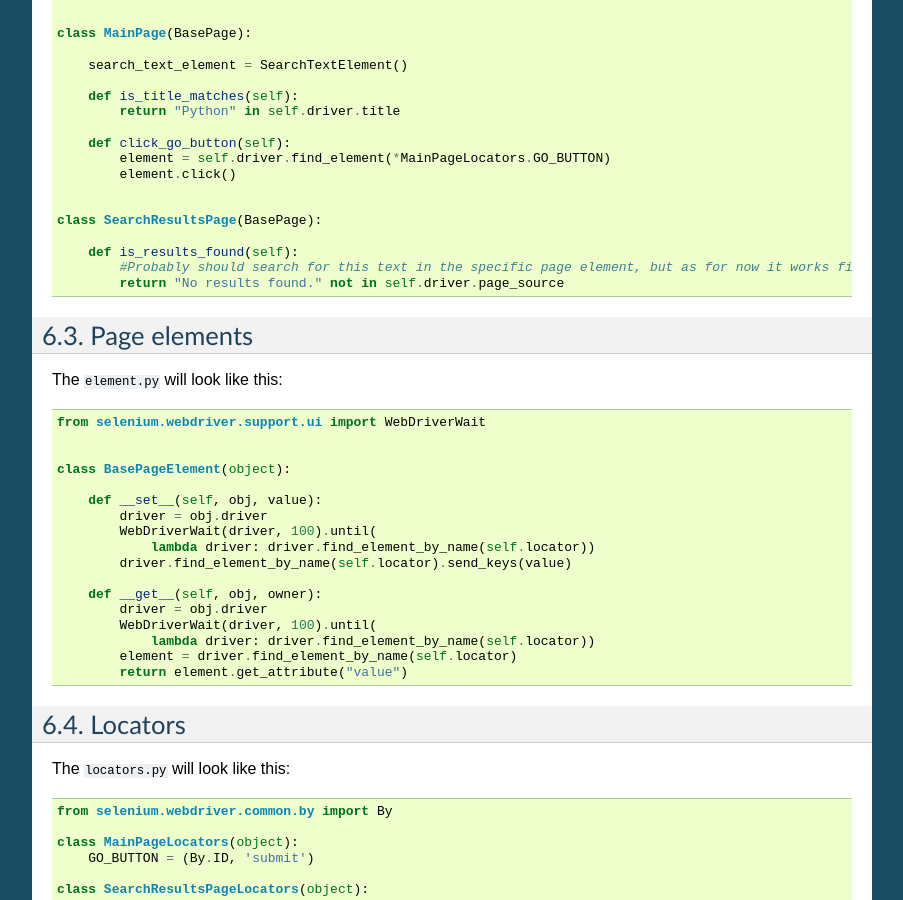
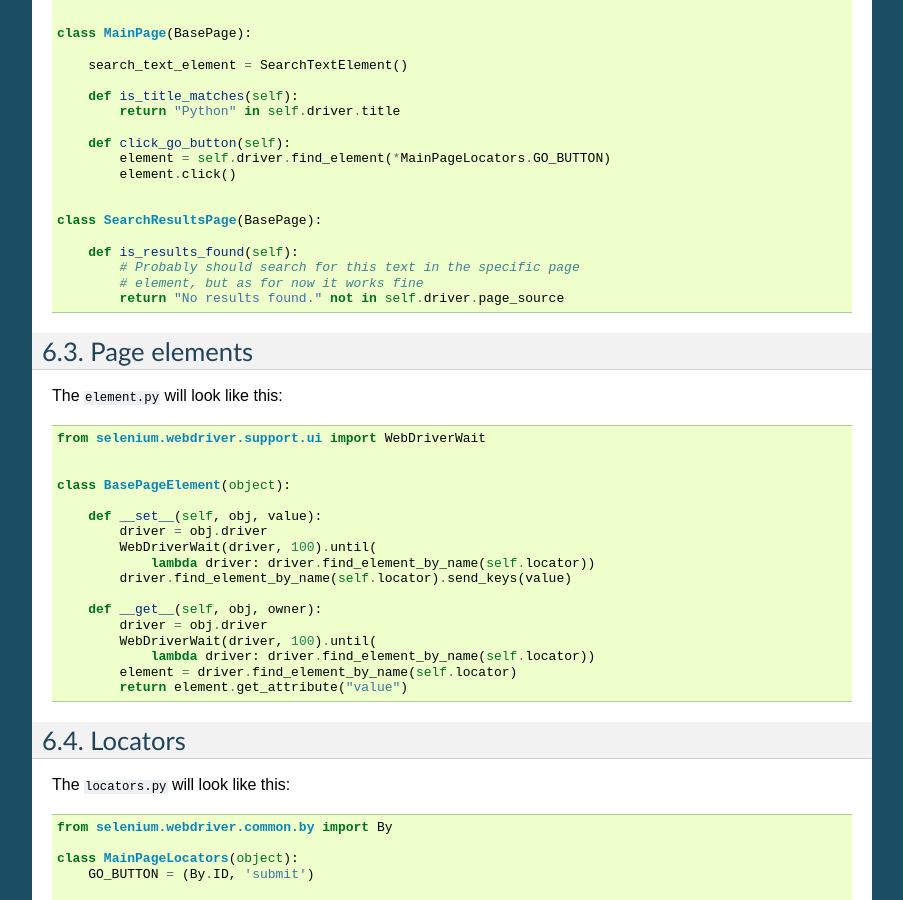
Before and after one commit to baijum/selenium-python, a Sphinx documentation site: the page built from source/page-objects.rst, in a window 1280 px wide and 900 px high, scrolled down 1033 px. Shown: the whole window, without its empty margins (198-1101 px from the left). Built offline with Sphinx 7.4.7, drawn with Linux system fonts in a browser that asks for light colours.

Commit message:
break long line

```diff
--- a/source/page-objects.rst
+++ b/source/page-objects.rst
@@ -84,7 +84,8 @@ The ``page.py`` will look like this::
   class SearchResultsPage(BasePage):
 
       def is_results_found(self):
-          #Probably should search for this text in the specific page element, but as for now it works fine
+          # Probably should search for this text in the specific page
+          # element, but as for now it works fine
           return "No results found." not in self.driver.page_source
 
 Page elements
```
